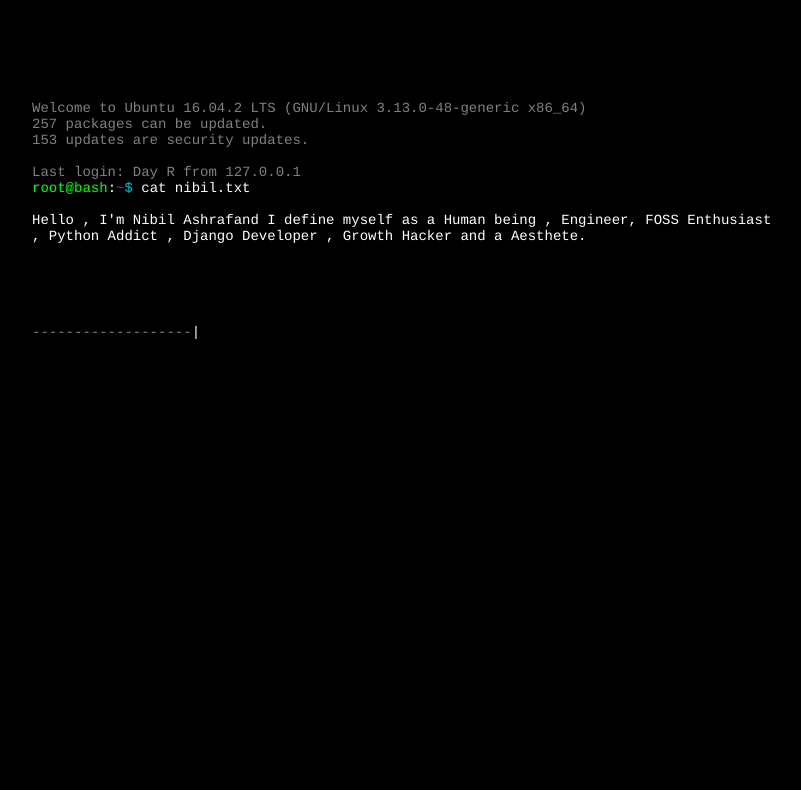
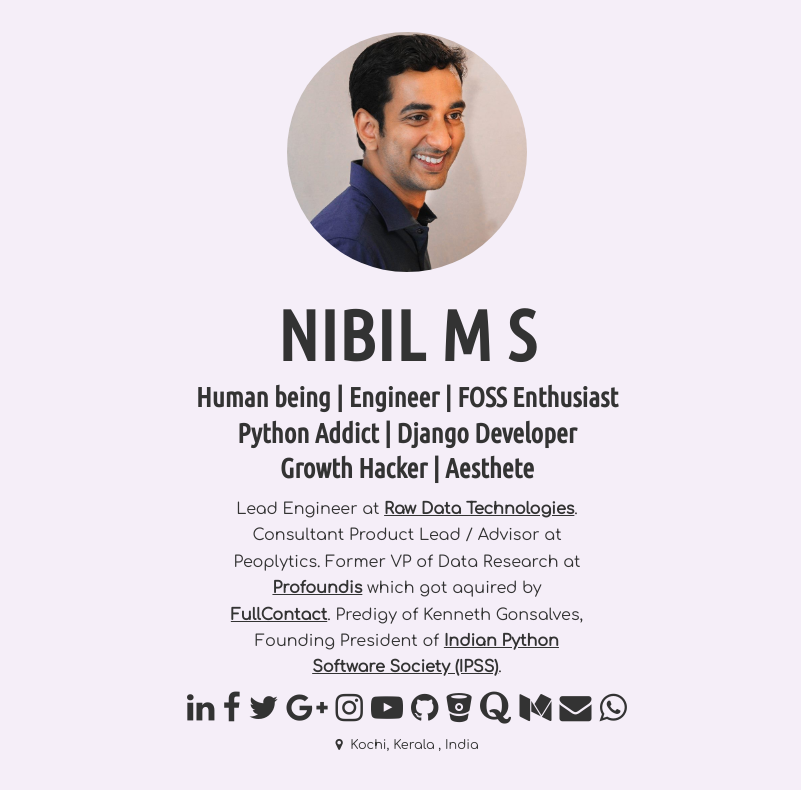
Before and after one commit to nibil/nibil.github.io, a plain HTML site: page index.html in a window 1280 px wide. Shown: the whole page, without its empty margins (233-1034 px from the left). Drawn offline with nearby package versions, Linux system fonts and the light colour scheme.

Commit message:
Revamped

```diff
--- a/assets/script.js
+++ /dev/null
@@ -1,117 +0,0 @@
-	var Typer = {
-	    text: null,
-	    accessCountimer: null,
-	    index: 0, // current cursor position
-	    speed: 2, // speed of the Typer
-	    file: "", //file, must be setted
-	    accessCount: 0, //times alt is pressed for Access Granted
-	    deniedCount: 0, //times caps is pressed for Access Denied
-	    init: function() { // inizialize Hacker Typer
-	        accessCountimer = setInterval(function() { Typer.updLstChr(); }, 500); // inizialize timer for blinking cursor
-	        $.get(Typer.file, function(data) { // get the text file
-	            Typer.text = data; // save the textfile in Typer.text
-	            Typer.text = Typer.text.slice(0, Typer.text.length - 1);
-	        });
-	    },
-
-	    content: function() {
-	        return $("#console").html(); // get console content
-	    },
-
-	    write: function(str) { // append to console content
-	        $("#console").append(str);
-	        return false;
-	    },
-
-	    makeAccess: function() { //create Access Granted popUp      FIXME: popup is on top of the page and doesn't show is the page is scrolled
-	        Typer.hidepop(); // hide all popups
-	        Typer.accessCount = 0; //reset count
-	        var ddiv = $("<div id='gran'>").html(""); // create new blank div and id "gran"
-	        ddiv.addClass("accessGranted"); // add class to the div
-	        ddiv.html("<h1>ACCESS GRANTED</h1>"); // set content of div
-	        $(document.body).prepend(ddiv); // prepend div to body
-	        return false;
-	    },
-	    makeDenied: function() { //create Access Denied popUp      FIXME: popup is on top of the page and doesn't show is the page is scrolled
-	        Typer.hidepop(); // hide all popups
-	        Typer.deniedCount = 0; //reset count
-	        var ddiv = $("<div id='deni'>").html(""); // create new blank div and id "deni"
-	        ddiv.addClass("accessDenied"); // add class to the div
-	        ddiv.html("<h1>ACCESS DENIED</h1>"); // set content of div
-	        $(document.body).prepend(ddiv); // prepend div to body
-	        return false;
-	    },
-
-	    hidepop: function() { // remove all existing popups
-	        $("#deni").remove();
-	        $("#gran").remove();
-	    },
-
-	    addText: function(key) { //Main function to add the code
-	        if (key.keyCode == 18) { // key 18 = alt key
-	            Typer.accessCount++; //increase counter
-	            if (Typer.accessCount >= 3) { // if it's presed 3 times
-	                Typer.makeAccess(); // make access popup
-	            }
-	        } else if (key.keyCode == 20) { // key 20 = caps lock
-	            Typer.deniedCount++; // increase counter
-	            if (Typer.deniedCount >= 3) { // if it's pressed 3 times
-	                Typer.makeDenied(); // make denied popup
-	            }
-	        } else if (key.keyCode == 27) { // key 27 = esc key
-	            Typer.hidepop(); // hide all popups
-	        } else if (Typer.text) { // otherway if text is loaded
-	            var cont = Typer.content(); // get the console content
-	            if (cont.substring(cont.length - 1, cont.length) == "|") // if the last char is the blinking cursor
-	                $("#console").html($("#console").html().substring(0, cont.length - 1)); // remove it before adding the text
-	            if (key.keyCode != 8) { // if key is not backspace
-	                Typer.index += Typer.speed; // add to the index the speed
-	            } else {
-	                if (Typer.index > 0) // else if index is not less than 0
-	                    Typer.index -= Typer.speed; //	remove speed for deleting text
-	            }
-	            var text = Typer.text.substring(0, Typer.index) // parse the text for stripping html enities
-	            var rtn = new RegExp("\n", "g"); // newline regex
-
-	            $("#console").html(text.replace(rtn, "<br/>")); // replace newline chars with br, tabs with 4 space and blanks with an html blank
-	            window.scrollBy(0, 50); // scroll to make sure bottom is always visible
-	        }
-	        if (key.preventDefault && key.keyCode != 122) { // prevent F11(fullscreen) from being blocked
-	            key.preventDefault()
-	        };
-	        if (key.keyCode != 122) { // otherway prevent keys default behavior
-	            key.returnValue = false;
-	        }
-	    },
-
-	    updLstChr: function() { // blinking cursor
-	        var cont = this.content(); // get console
-	        if (cont.substring(cont.length - 1, cont.length) == "|") // if last char is the cursor
-	            $("#console").html($("#console").html().substring(0, cont.length - 1)); // remove it
-	        else
-	            this.write("|"); // else write it
-	    }
-	}
-
-	function replaceUrls(text) {
-	    var http = text.indexOf("http://");
-	    var space = text.indexOf(".me ", http);
-	    if (space != -1) {
-	        var url = text.slice(http, space - 1);
-	        return text.replace(url, "<a href=\"" + url + "\">" + url + "</a>");
-	    } else {
-	        return text
-	    }
-	}
-	Typer.speed = 3;
-	Typer.file = "assets/nibil.txt";
-	Typer.init();
-
-	var timer = setInterval("t();", 30);
-
-	function t() {
-	    Typer.addText({ "keyCode": 123748 });
-	    if (Typer.index > Typer.text.length) {
-	        clearInterval(timer);
-	    }
-	}
--- a/assets/style.css
+++ /dev/null
@@ -1,30 +0,0 @@
-body {
-    background-color: #000
-}
-
-#console {
-    font-family: courier, monospace;
-    color: #fff;
-    width: 750px;
-    margin-left: auto;
-    margin-right: auto;
-    margin-top: 100px;
-    font-size: 14px;
-}
-
-a {
-    color: #0bc;
-    text-decoration: none;
-}
-
-#a {
-    color: #0f0;
-}
-
-#c {
-    color: #0bc;
-}
-
-#b {
-    color: #ff0096;
-}
--- a/index.html
+++ b/index.html
@@ -1,35 +1,36 @@
 <!DOCTYPE html>
-<html class="no-js">
+<html xmlns="http://www.w3.org/1999/xhtml">
 <head>
-    <title>Nibil Ashraf</title>
-    <meta charset="utf-8">
-    <meta name="description" content="Personal Portfolio">
-    <meta name="author" content="sNibil Ashraf">
-    <link rel="shortcut icon" href="assets/icon.jpg"/>
-    <link rel="stylesheet" type="text/css" href="assets/style.css">
+<meta http-equiv="Content-Type" content="text/html; charset=utf-8"/>
+<title>Nibil M S - Human being | Engineer | FOSS Enthusiast | Python Addict | Django Developer | Growth Hacker | Aesthete</title>
+<meta name="author" content="Nibil M S"/>
+<meta name="description" content="Human being | Engineer | FOSS Enthusiast | Python Addict | Django Developer | Growth Hacker | Aesthete"/>
+<link rel="icon" href="nibil.jpg">
+<link href="https://fonts.googleapis.com/css?family=Comfortaa|Ubuntu+Condensed" rel="stylesheet">
+<link href="http://maxcdn.bootstrapcdn.com/font-awesome/4.7.0/css/font-awesome.min.css" rel="stylesheet" type="text/css">
+<style>#box{margin:auto;position:absolute;top:0;left:0;bottom:0;right:0;padding:2em;color:#333;text-align:center;overflow:visible;}img{width:15em;height:15em;border-radius:50%;-moz-border-radius:50%;-webkit-border-radius:50%;-o-border-radius:50%;}h1{font-family: 'Ubuntu Condensed', sans-serif;;font-weight:700;text-transform:uppercase;font-size:4.4em;line-height:1.3em;letter-spacing:1px;margin:0.8rem 0 0 0;padding:0;}h2{font-family: 'Ubuntu Condensed', sans-serif;font-weight:600;font-size:1.7em;line-height:1.3em;margin:0;padding:0;}p{font-family: 'Comfortaa', cursive;;font-weight:300;font-size:1em;line-height:1.65em;margin:0.6em auto 0.6em auto;padding:0;width:23em;}p.small{font-size:0.8em;}p.small i{margin-right:0.3em;}a,a:visited,a:hover{color:#333;font-weight:600;}a:hover{text-decoration:none;opacity:0.9;}ul#icons{list-style:none;margin:0;padding:0;font-size:2em;}ul#icons li{display:inline;}.fa-stack{width:1em;height:1em;line-height:1em;vertical-align:-0.15em;margin-left:-0.1em;margin-right:-0.1em;}.fa-stack-2x{font-size:1em;line-height:1em;}.fa-stack-1x{font-size:0.6em;line-height:1.9em;}</style>
 </head>
-
-<body>
-    <audio src="assets/beep.mp3" autoplay="autoplay"></audio>
-    <div id="console"></div>
-    <script type="text/javascript" src="http://ajax.googleapis.com/ajax/libs/jquery/1.4.2/jquery.min.js"></script>
-    <script type="text/javascript" src="assets/script.js"></script>
-    <script>
-    (function(i, s, o, g, r, a, m) {
-        i['GoogleAnalyticsObject'] = r;
-        i[r] = i[r] || function() {
-            (i[r].q = i[r].q || []).push(arguments)
-        }, i[r].l = 1 * new Date();
-        a = s.createElement(o),
-            m = s.getElementsByTagName(o)[0];
-        a.async = 1;
-        a.src = g;
-        m.parentNode.insertBefore(a, m)
-    })(window, document, 'script', 'https://www.google-analytics.com/analytics.js', 'ga');
-
-    ga('create', 'UA-71768756-1', 'auto');
-    ga('send', 'pageview');
-    </script>
-</body>
-
+<body id="background" style="background-color:#F5EEF8;">
+<div id="box">
+<img src="nibil.jpg"/>
+<h1>Nibil M S</h1>
+<h2>Human being | Engineer | FOSS Enthusiast <br> Python Addict | Django Developer <br> Growth Hacker | Aesthete</h2>
+<p>Lead Engineer at <a href="http://rawdatatech.com">Raw Data Technologies</a>. Consultant Product Lead / Advisor at Peoplytics. Former VP of Data Research at <a href="http://profoundis.com">Profoundis</a> which got aquired by <a href="http://fullcontact.com">FullContact</a>. Predigy of Kenneth Gonsalves, Founding President of <a href="https://pssi.org.in">Indian Python Software Society (IPSS)</a>.</p>
+<ul id="icons">
+<li><a href="http://linkedin.com/in/nibil"><i class="fa fa-linkedin"></i></a></li>
+<li><a href="https://facebook.com/nibilms"><i class="fa fa-facebook"></i></a></li>
+<li><a href="https://twitter.com/sayyidnibil"><i class="fa fa-twitter"></i></a></li>
+<li><a href="https://plus.google.com/105488743532664641215"><i class="fa fa-google-plus"></i></a></li>
+<li><a href="http://instagram.com/nibilms"><i class="fa fa-instagram"></i></a></li>
+<li><a href="https://www.youtube.com/user/snibil"><i class="fa fa-youtube-play"></i></a></li>
+<li><a href="http://github.com/nibil"><i class="fa fa-github"></i></a></li>
+<li><a href="http://bitbucket.com/nibil"><i class="fa fa-bitbucket"></i></a></li>
+<li><a href="https://www.quora.com/profile/Nibil-Ashraf"><i class="fa fa-quora"></i></a></li>
+<li><a href="https://medium.com/@sayyidnibil/"><i class="fa fa-medium"></i></a></li>
+<li><a href="mailto: sayyidnibil@gmail.com"><i class="fa fa-envelope"></i></a></li>
+<li><a href="tel:+9495412790"><i class="fa fa-whatsapp"></i></a></li>
+</ul>
+<p class="small"><i class="fa fa-map-marker"></i> Kochi, Kerala , India</p>
+</div>
+<script type="text/javascript">/* <![CDATA[ */(function(d,s,a,i,j,r,l,m,t){try{l=d.getElementsByTagName('a');t=d.createElement('textarea');for(i=0;l.length-i;i++){try{a=l[i].href;s=a.indexOf('/cdn-cgi/l/email-protection');m=a.length;if(a&&s>-1&&m>28){j=28+s;s='';if(j<m){r='0x'+a.substr(j,2)|0;for(j+=2;j<m&&a.charAt(j)!='X';j+=2)s+='%'+('0'+('0x'+a.substr(j,2)^r).toString(16)).slice(-2);j++;s=decodeURIComponent(s)+a.substr(j,m-j)}t.innerHTML=s.replace(/</g,'&lt;').replace(/>/g,'&gt;');l[i].href='mailto:'+t.value}}catch(e){}}}catch(e){}})(document);/* ]]> */</script></body>
 </html>
```
Also changed, not shown: assets/icon.jpg (deleted), assets/nibil.txt (deleted), 1 other file.
